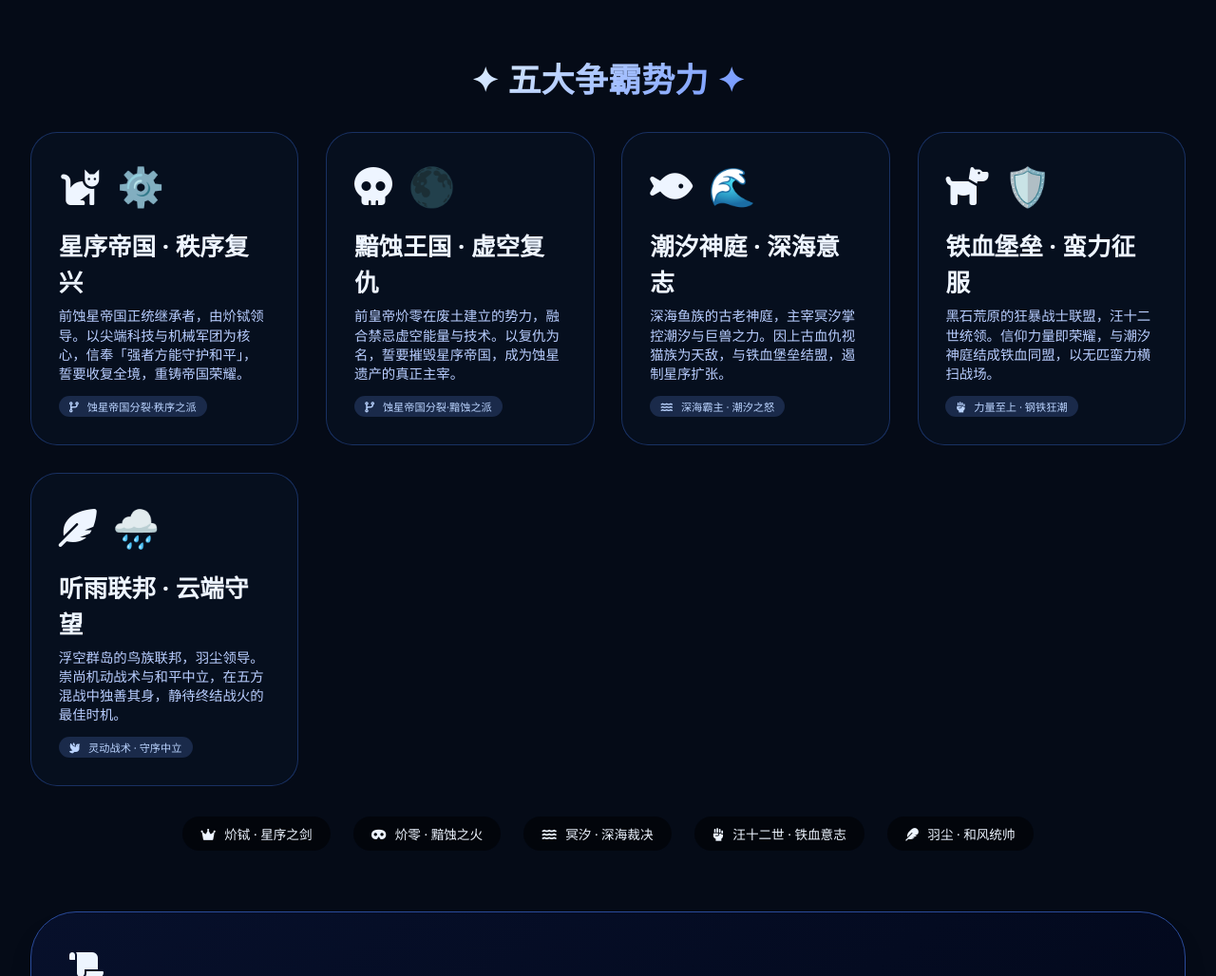
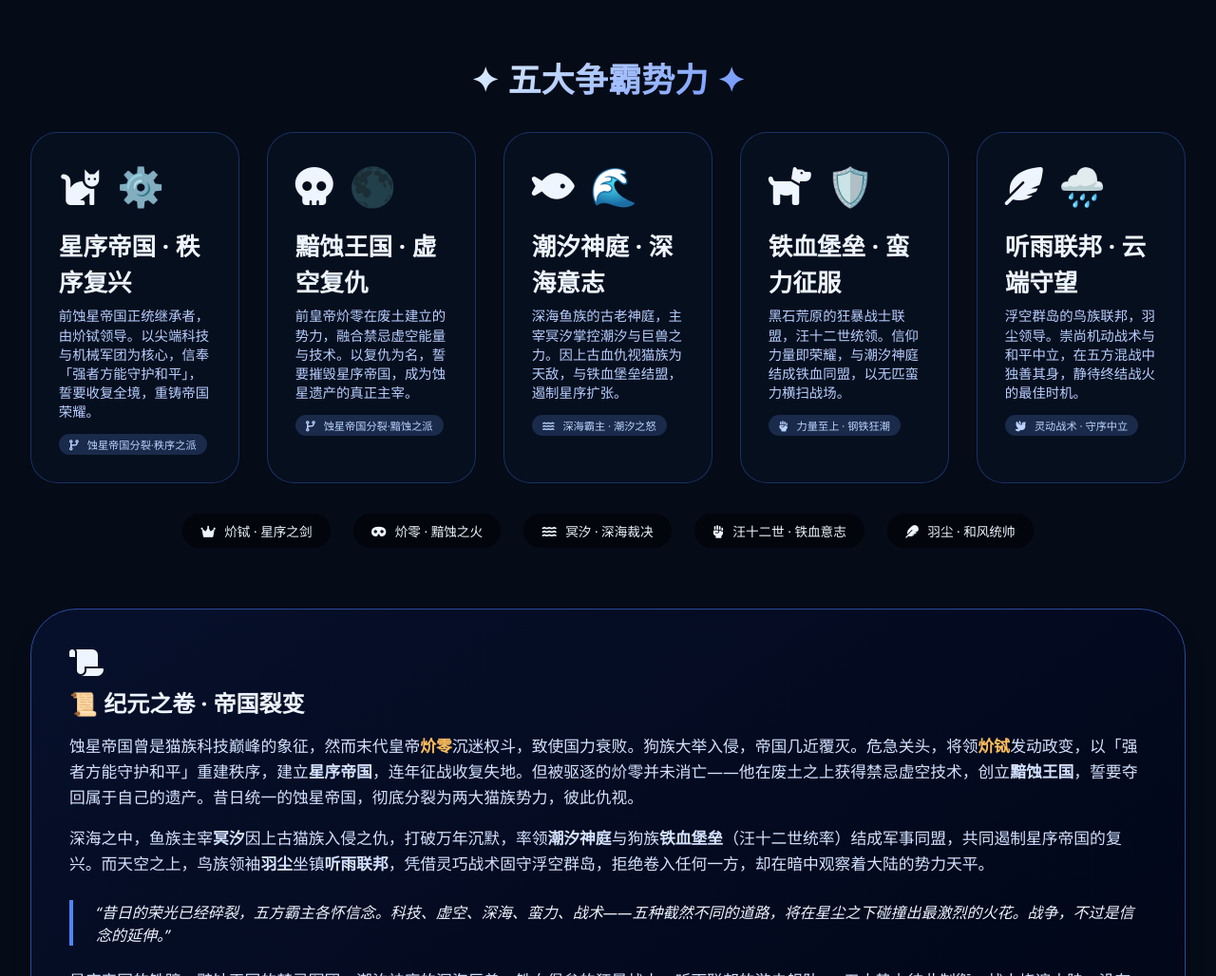
Before and after one commit to Pu-94/War-Script, a plain HTML site: page index.html in a window 1280 px wide. Shown: the part 800-1828 px from the top of the page at 95% size. Drawn offline with Linux system fonts and the light colour scheme.

Commit message:
Update index.html

```diff
--- a/index.html
+++ b/index.html
@@ -248,7 +248,7 @@
         /* 五阵营网格布局 */
         .factions-grid {
             display: grid;
-            grid-template-columns: repeat(auto-fit, minmax(280px, 1fr));
+            grid-template-columns: repeat(5, 1fr);  /* 改为固定5列，每列等宽 */
             gap: 1.8rem;
             margin: 2rem 0;
         }
```
